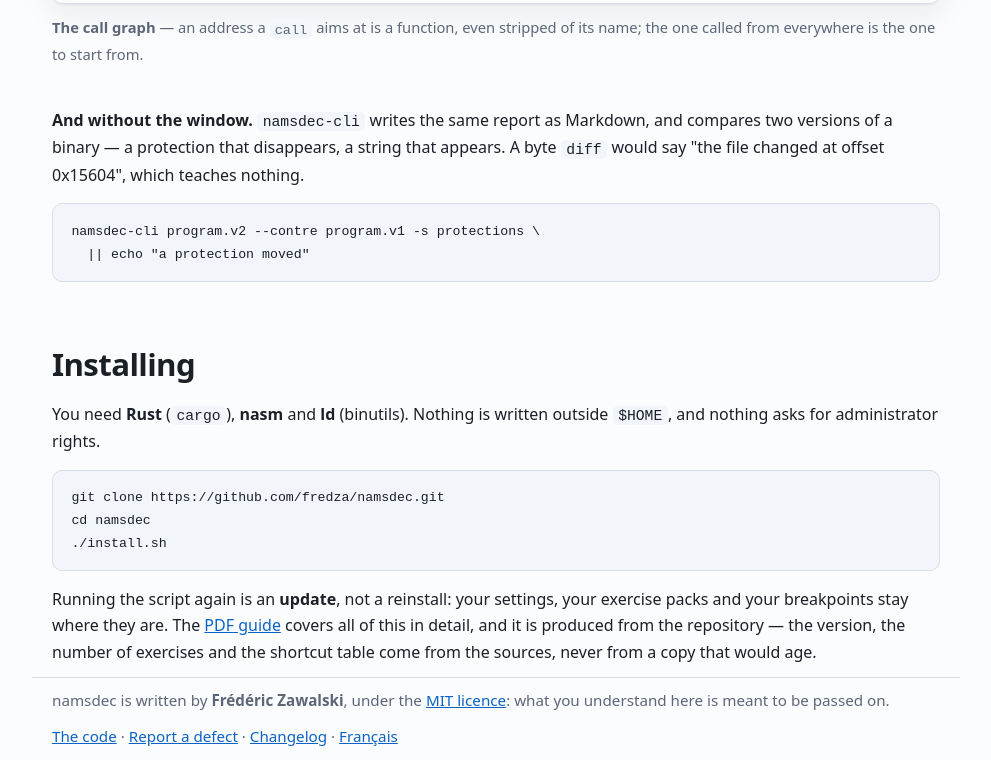
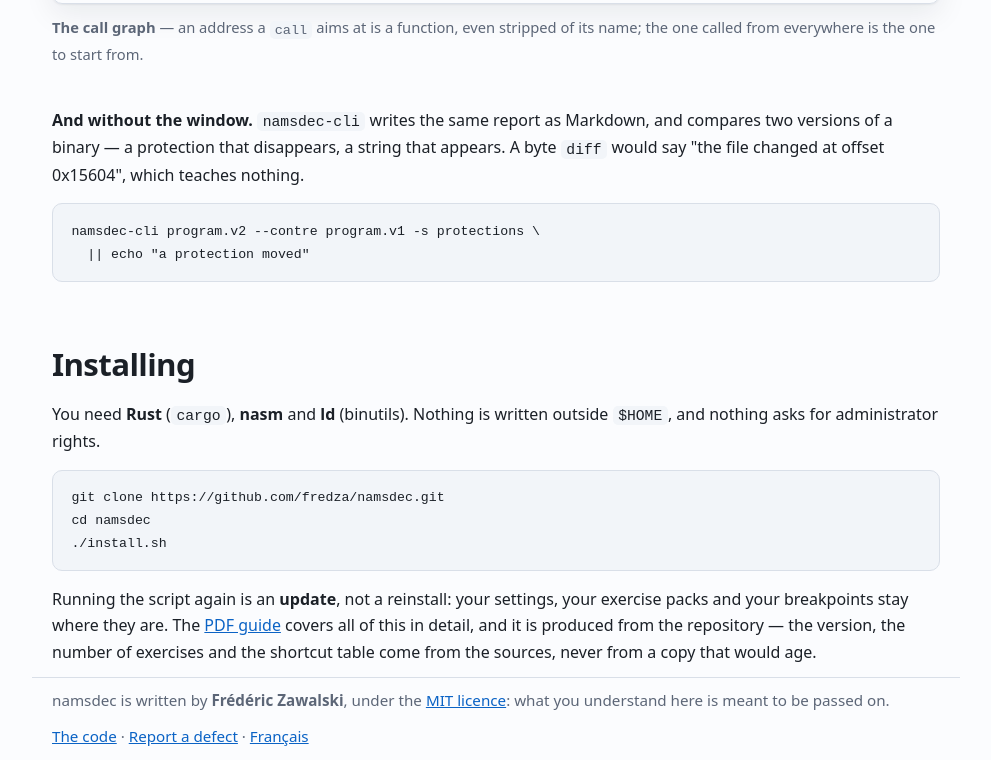
Before and after one commit to fredza/namsdec, a plain HTML site: page docs/en.html in a window 1280 px wide. Shown: the part 6026-6786 px from the top of the page, without its empty margins (144-1135 px from the left). Drawn offline with Linux system fonts and the light colour scheme.

Commit message:
Le journal quitte aussi le pied de la page anglaise
Les deux pieds disent maintenant la même chose : le code, un défaut à
signaler, l' autre langue. Le journal des versions se trouve depuis le
dépôt, où il vit.

Co-Authored-By: Claude Opus 5 <noreply@anthropic.com>

```diff
--- a/docs/en.html
+++ b/docs/en.html
@@ -211,7 +211,6 @@ cd namsdec
     you understand here is meant to be passed on.</p>
   <p><a href="https://github.com/fredza/namsdec">The code</a> ·
      <a href="https://github.com/fredza/namsdec/issues">Report a defect</a> ·
-     <a href="https://github.com/fredza/namsdec/blob/main/CHANGELOG.md">Changelog</a> ·
      <a href="index.html">Français</a></p>
 </footer>
 
```
